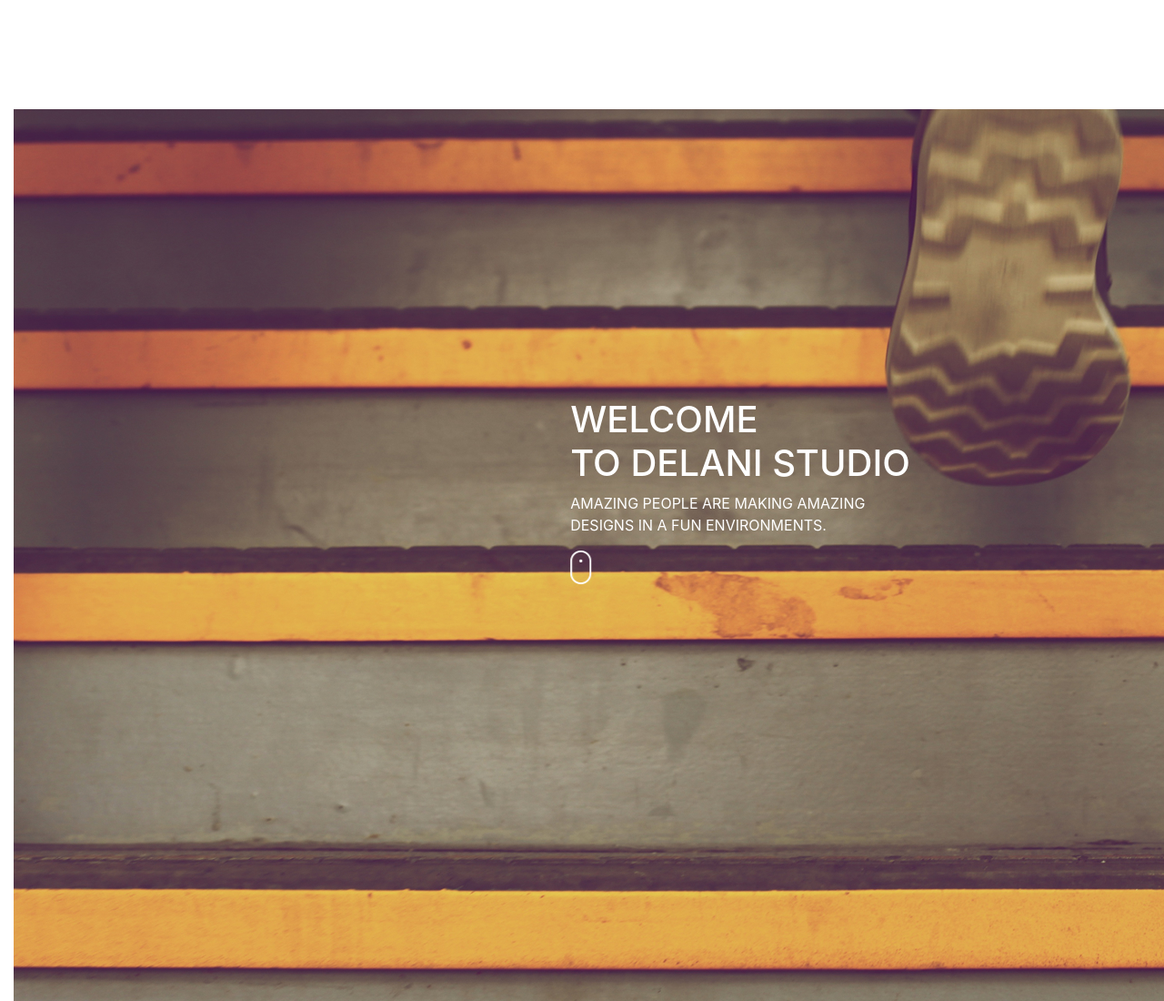
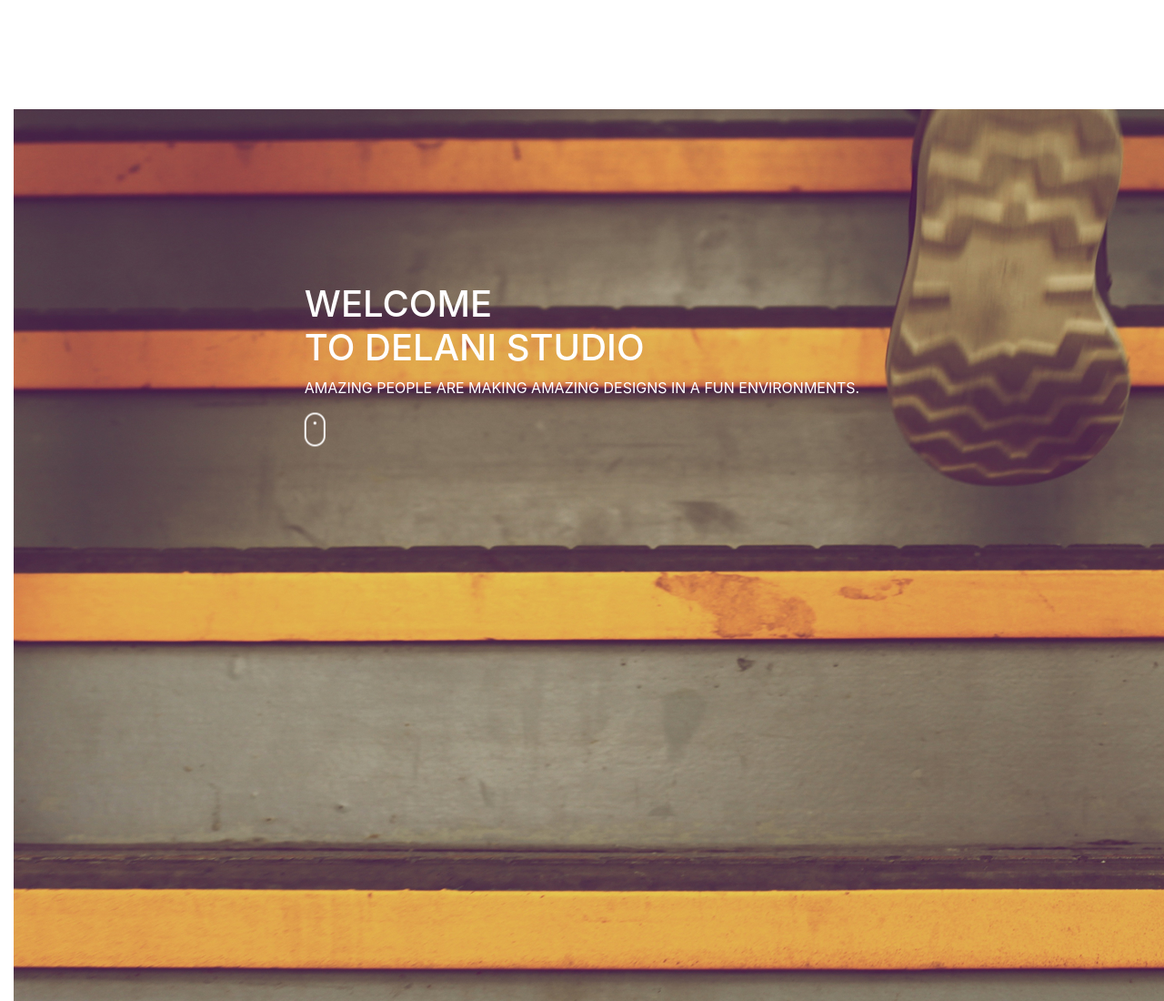
Before and after one commit to halimtullah/Delani-studio-1, a plain HTML site: page index.html in a window 1280 px wide. Shown: the top 1100 px of the page at 91% size. Drawn offline with nearby package versions, Linux system fonts and the light colour scheme.

Commit message:
Add changes styles.css

```diff
--- a/css/styles.css
+++ b/css/styles.css
@@ -1,8 +1,8 @@
 .centered {
     position: absolute;
-    top: 70%;
-    left: 70%;
-    transform: translate(-70%,-60%);
+    top: 50%;
+    left: 50%;
+    transform: translate(-50%,-50%);
     color: white;
 }
 .container {
--- a/index.html
+++ b/index.html
@@ -11,7 +11,7 @@
     <body>
       <div class="container-fluid" >
         <img src="image/backgrounds/h_img.jpg" >
-       <img src="image/logo/logo.png" >
+       <img src="./image/logo/logo.png" >
         <div class="centered">
         <h1>WELCOME <br>TO DELANI STUDIO</h1>
           <p>AMAZING PEOPLE ARE MAKING AMAZING DESIGNS IN A FUN ENVIRONMENTS.</p>
```
